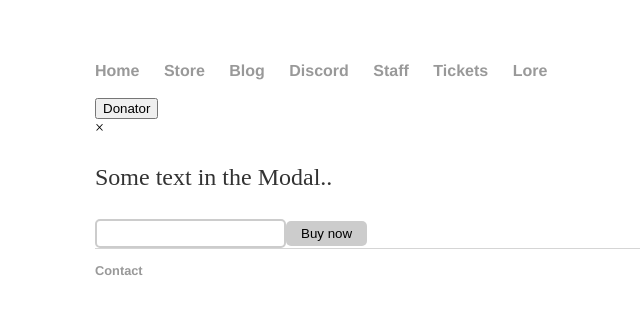
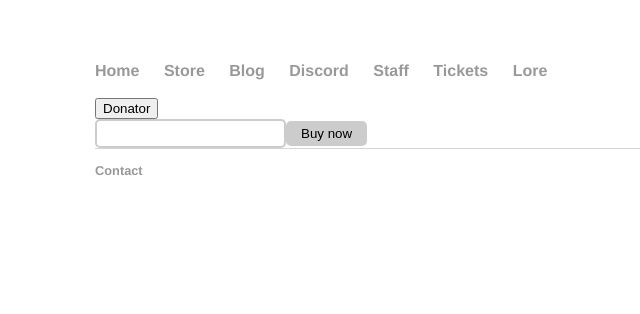
Before and after one commit to JustGamingLTD/justgamingltd.github.io2, a Jekyll site: the page built from store/index.html, in a window 1280 px wide. Shown: the top 314 px of the page, without its empty margins (33-673 px from the left). Built offline with Jekyll 4.4.1, drawn with Linux system fonts in a browser that asks for light colours.

Commit message:
Update main.css

```diff
--- a/css/main.css
+++ b/css/main.css
@@ -3,6 +3,45 @@ body { margin: 60px auto; width: 80%; }
 table {
     border-collapse: collapse;
     width: 100%;
+}
+
+
+/* The Modal (background) */
+.modal {
+    display: none; /* Hidden by default */
+    position: fixed; /* Stay in place */
+    z-index: 1; /* Sit on top */
+    left: 0;
+    top: 0;
+    width: 100%; /* Full width */
+    height: 100%; /* Full height */
+    overflow: auto; /* Enable scroll if needed */
+    background-color: rgb(0,0,0); /* Fallback color */
+    background-color: rgba(0,0,0,0.4); /* Black w/ opacity */
+}
+
+/* Modal Content/Box */
+.modal-content {
+    background-color: #fefefe;
+    margin: 15% auto; /* 15% from the top and centered */
+    padding: 20px;
+    border: 1px solid #888;
+    width: 80%; /* Could be more or less, depending on screen size */
+}
+
+/* The Close Button */
+.close {
+    color: #aaa;
+    float: right;
+    font-size: 28px;
+    font-weight: bold;
+}
+
+.close:hover,
+.close:focus {
+    color: black;
+    text-decoration: none;
+    cursor: pointer;
 }
 
 td, th {
```
